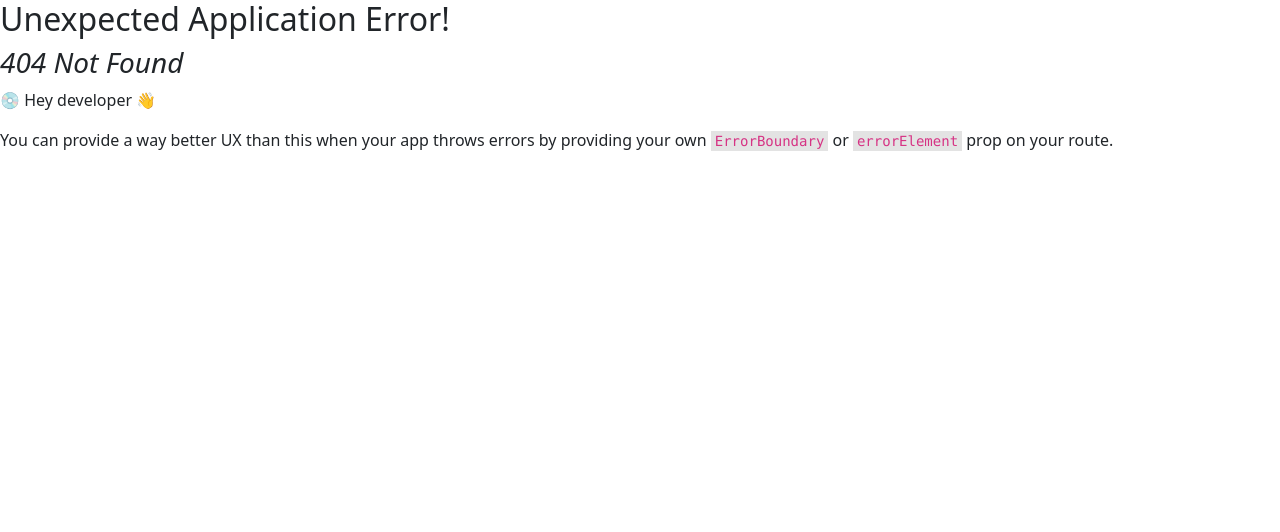
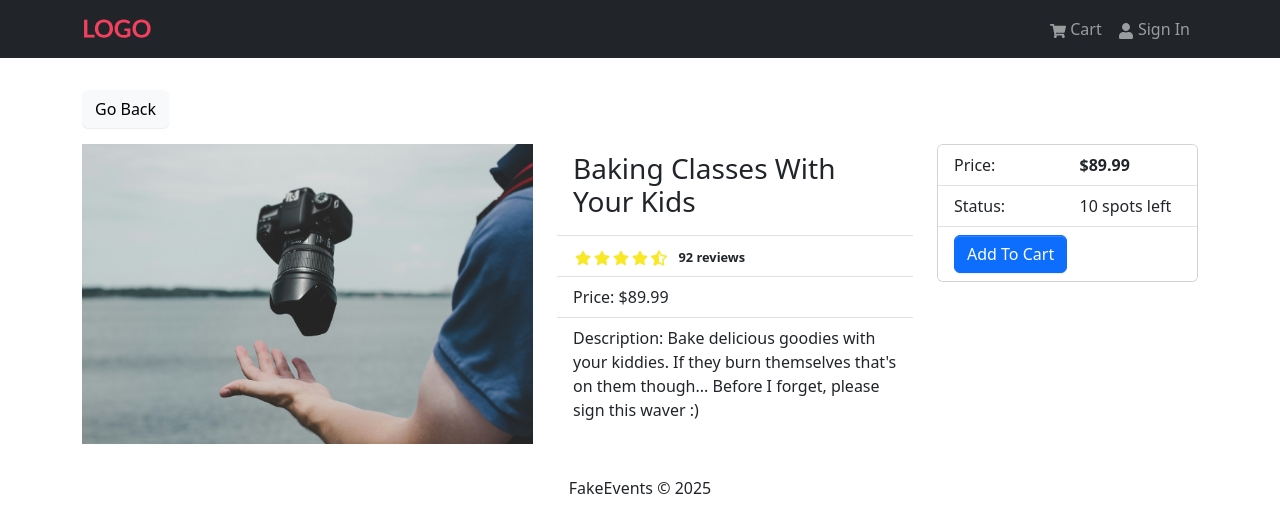
Before and after one commit to almalcaal/event-management-and-ticket-booking-system, a React (Vite) app in the folder frontend/: page /activity/1 in a window 1280 px wide. Before the commit this address had no page. Shown: the top 532 px of the page. Built offline with nearby package versions, Linux system fonts and the light colour scheme.

Commit message:
frontend - activity details

```diff
--- a/frontend/src/activities.js
+++ b/frontend/src/activities.js
@@ -1,6 +1,7 @@
 // _id will be added via mongodb
 const activities = [
   {
+    _id: 1,
     name: "Baking Classes With Your Kids",
     image: "/images/image.jpg",
     description:
@@ -13,6 +14,7 @@ const activities = [
     numReviews: 92,
   },
   {
+    _id: 2,
     name: "All You Care to Game!",
     image: "/images/image.jpg",
     description:
@@ -25,6 +27,7 @@ const activities = [
     numReviews: 438,
   },
   {
+    _id: 3,
     name: "Bring your own camera and flip!",
     image: "/images/image.jpg",
     description:
@@ -37,6 +40,7 @@ const activities = [
     numReviews: 52,
   },
   {
+    _id: 4,
     name: "Beach Gliding",
     image: "/images/image.jpg",
     description:
@@ -49,6 +53,7 @@ const activities = [
     numReviews: 72,
   },
   {
+    _id: 5,
     name: "Hike with Strangers",
     image: "/images/image.jpg",
     description:
@@ -61,6 +66,7 @@ const activities = [
     numReviews: 80,
   },
   {
+    _id: 6,
     name: "Boat with a new friend!",
     image: "/images/image.jpg",
     description:
--- a/frontend/src/components/common/Header.component.jsx
+++ b/frontend/src/components/common/Header.component.jsx
@@ -1,5 +1,5 @@
 import { Navbar, Nav, Container } from "react-bootstrap";
-import { FaUser } from "react-icons/fa";
+import { FaUser, FaShoppingCart } from "react-icons/fa";
 import logo from "../../assets/logo.svg";
 import { LinkContainer } from "react-router-bootstrap";
 
@@ -16,8 +16,13 @@ const Header = () => {
           <Navbar.Toggle aria-controls="basic-navbar-nav" />
           <Navbar.Collapse id="basic-navbar-nav">
             <Nav className="ms-auto">
+              <LinkContainer to="/cart">
+                <Nav.Link>
+                  <FaShoppingCart /> Cart
+                </Nav.Link>
+              </LinkContainer>
               <LinkContainer to="/login">
-                <Nav.Link href="/login">
+                <Nav.Link>
                   <FaUser /> Sign In
                 </Nav.Link>
               </LinkContainer>
--- a/frontend/src/main.jsx
+++ b/frontend/src/main.jsx
@@ -11,11 +11,13 @@ import "./assets/styles/index.css";
 import App from "./App.jsx";
 import "bootstrap/dist/css/bootstrap.min.css";
 import HomeScreen from "./screens/Home.screen.jsx";
+import ActivityScreen from "./screens/Activity.screen.jsx";
 
 const router = createBrowserRouter(
   createRoutesFromElements(
     <Route path="/" element={<App />}>
       <Route index={true} path="/" element={<HomeScreen />} />
+      <Route path="/activity/:id" element={<ActivityScreen />} />
     </Route>
   )
 );
--- /dev/null
+++ b/frontend/src/screens/Activity.screen.jsx
@@ -0,0 +1,82 @@
+import { useParams } from "react-router-dom";
+import { Link } from "react-router-dom";
+import { Row, Col, Image, ListGroup, Card, Button } from "react-bootstrap";
+import Rating from "../components/feature-specific/Rating.component";
+import activities from "../activities";
+
+const ActivityScreen = () => {
+  const { id: activityId } = useParams();
+  //   console.log("here id:", activityId);
+  //   console.log(activities.find((activity) => activity._id));
+  const activity = activities.find(
+    (activity) => activity._id === Number(activityId)
+  );
+  console.log(activity);
+
+  return (
+    <>
+      <Link to="/" className="btn btn-light my-3">
+        Go Back
+      </Link>
+      <Row>
+        <Col md={5}>
+          <Image src={activity.image} alt={activity.name} fluid />
+        </Col>
+
+        <Col md={4}>
+          <ListGroup variant="flush">
+            <ListGroup.Item>
+              <h3>{activity.name}</h3>
+            </ListGroup.Item>
+
+            <ListGroup.Item>
+              <Rating
+                value={activity.rating}
+                text={`${activity.numReviews} reviews`}
+              />
+            </ListGroup.Item>
+            <ListGroup.Item>Price: ${activity.price}</ListGroup.Item>
+            <ListGroup.Item>Description: {activity.description}</ListGroup.Item>
+          </ListGroup>
+        </Col>
+        <Col md={3}>
+          <Card>
+            <ListGroup variant="flush">
+              <ListGroup.Item>
+                <Row>
+                  <Col>Price:</Col>
+                  <Col>
+                    <strong>${activity.price}</strong>
+                  </Col>
+                </Row>
+              </ListGroup.Item>
+
+              <ListGroup.Item>
+                <Row>
+                  <Col>Status:</Col>
+                  <Col>
+                    {activity.spotsLeft > 0
+                      ? `${activity.spotsLeft} spots left`
+                      : `${activity.spotsLeft} spots`}
+                  </Col>
+                </Row>
+              </ListGroup.Item>
+
+              <ListGroup.Item>
+                <Button
+                  className="btn-block"
+                  type="button"
+                  disabled={activity.spotsLeft === 0}
+                >
+                  Add To Cart
+                </Button>
+              </ListGroup.Item>
+            </ListGroup>
+          </Card>
+        </Col>
+      </Row>
+    </>
+  );
+};
+
+export default ActivityScreen;
```
